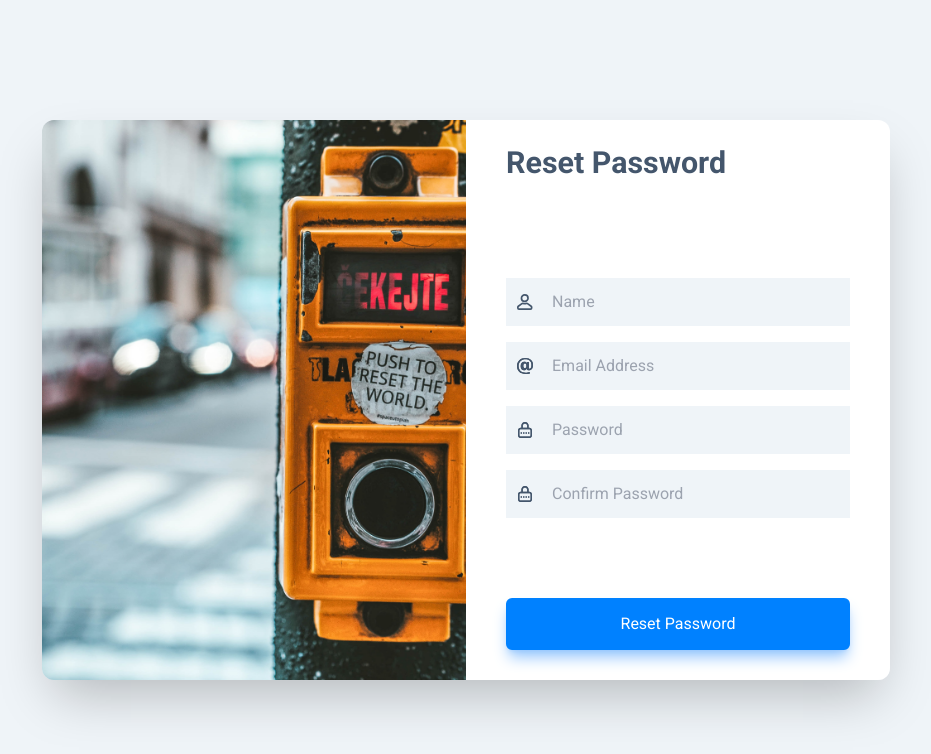
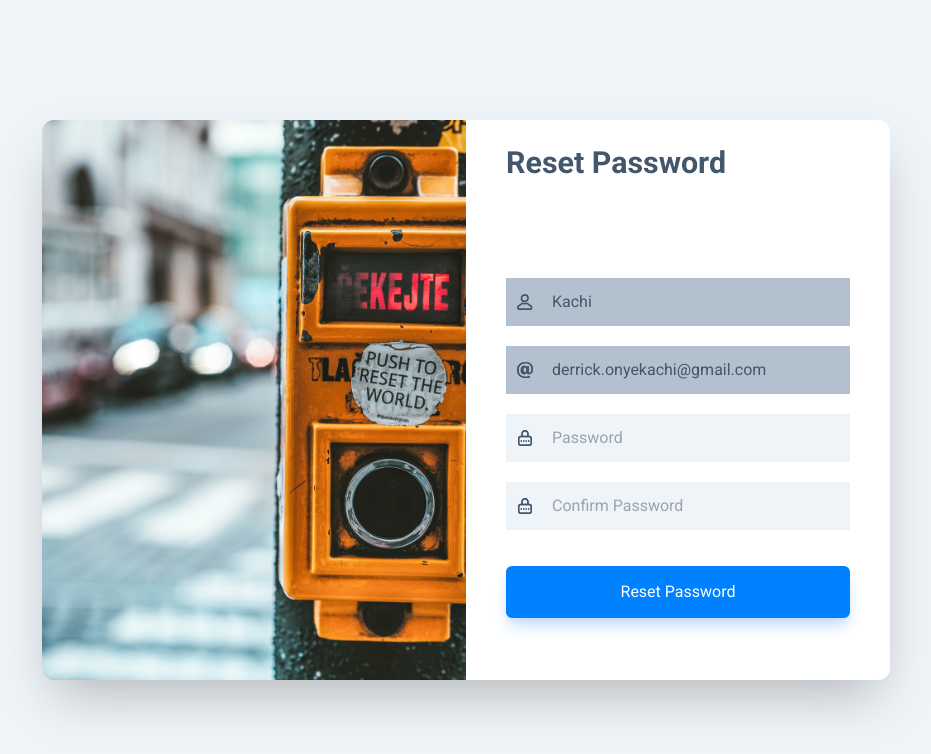
Before and after one commit to Kachielite/eshopper, a React (Create React App) app in the folder client/: page /reset_password in a window 1280 px wide. Shown: the top 754 px of the page, without its empty margins (174-1105 px from the left). Built offline with nearby package versions, Linux system fonts and the light colour scheme.

Commit message:
Added input validation to reset password page

```diff
--- a/client/src/pages/Login.js
+++ b/client/src/pages/Login.js
@@ -64,7 +64,7 @@ const Login = () => {
                   <div className="flex flex-col">
                     <div
                       className={`flex flex-row justify-start items-center p-2 bg-bg3 ${
-                        errors.email ? "border border-red" : ""
+                        touched.email && errors.email ? "border border-red" : ""
                       }`}>
                       <img src={userIcon} alt="user icon" className="mr-3" />
                       <input
@@ -84,7 +84,7 @@ const Login = () => {
                   <div className="flex flex-col">
                     <div
                       className={`flex flex-row justify-start items-center p-2 bg-bg3 ${
-                        errors.password ? "border border-red" : ""
+                        touched.password && errors.password ? "border border-red" : ""
                       }`}>
                       <img
                         src={passwordIcon}
--- a/client/src/pages/ResetPassword.js
+++ b/client/src/pages/ResetPassword.js
@@ -1,9 +1,30 @@
+import { Formik } from "formik";
+import * as Yup from "yup";
 import coverImage from "../assets/images/reset.jpeg";
 import userIcon from "../assets/icons/User.svg";
 import emailIcon from "../assets/icons/Email.svg";
 import passwordIcon from "../assets/icons/Password.svg";
 
 const ResetPassword = () => {
+  const handleSubmit = (values) => {
+    console.log(values);
+  };
+
+  const validationSchema = Yup.object().shape({
+    name: Yup.string().required("Name is required"),
+    email: Yup.string()
+      .email("Please enter a valid email")
+      .required("Email is required"),
+    password: Yup.string()
+      .matches(
+        /^(?=.*[A-Za-z])(?=.*\d)(?=.*[@$!%*#?&])[A-Za-z\d@$!%*#?&]{8,}$/,
+        "Password must contain 8 Characters containing at least 1 uppercase, 1 Lowercase, 1 Number and 1 special case character"
+      )
+      .required("Password is required"),
+    confirmPassword: Yup.string()
+      .oneOf([Yup.ref("password"), null], "Password must match")
+      .required("Password is required"),
+  });
   return (
     // Global Container
     <div className="bg-bg3 min-h-screen  flex flex-row justify-center items-center text-left">
@@ -11,58 +32,142 @@ const ResetPassword = () => {
       <div className="flex flex-row shadow-2xl justify-center  md:p-0 rounded-xl overflow-hidden mx-6 md:max-w-4xl  md:w-[53rem] md:h-[35rem] md:mx-0">
         {/* Image Container */}
         <div className="hidden md:block md:w-[50%]">
-          <img src={coverImage} alt="" className="h-[100%] w-[100%] object-cover" />
+          <img
+            src={coverImage}
+            alt=""
+            className="h-[100%] w-[100%] object-cover"
+          />
         </div>
         {/* Input Container */}
-        <div className=" bg-white px-8 w-screen  py-8 rounded-2xl md:rounded-none md:w-[50%] md:px-10 md:py-2">
+        <Formik
+          initialValues={{
+            name: "Kachi",
+            email: "derrick.onyekachi@gmail.com",
+            password: "",
+            confirmPassword: "",
+          }}
+          onSubmit={(values, errors) => {
+            handleSubmit(values, errors);
+          }}
+          validationSchema={validationSchema}>
+          {({
+            values,
+            errors,
+            handleChange,
+            handleBlur,
+            handleSubmit,
+            touched,
+          }) => {
+            return (
+              <form
+                onSubmit={handleSubmit}
+                className=" bg-white px-8 w-screen  py-8 rounded-2xl md:rounded-none md:w-[50%] md:px-10 md:py-2">
                 <h1 className="text-text1 py-3 font-bold font-sans text-[1.9rem] text-left mb-[1.5rem] md:mb-20">
                   Reset Password
                 </h1>
                 {/* Form Container */}
                 <div className="w-full flex flex-col justify-center space-y-4">
-            <div className="flex flex-row justify-start items-center p-2 bg-bg3">
+                  <div>
+                    <div className="flex flex-row justify-start items-center p-2 bg-bg4">
                       <img src={userIcon} alt="" srcset="" className="mr-3" />
                       <input
                         type="text"
                         name="name"
                         placeholder="Name"
                         readOnly
-                className="w-full p-1 bg-bg3 font-sans text-text1 outline-none "
+                        className="w-full p-1 bg-bg4 font-sans text-text1 outline-none"
+                        value={values.name}
+                        onChange={handleChange("name")}
+                        onBlur={handleBlur("name")}
                       />
                     </div>
-            <div className="flex flex-row justify-start items-center p-2 bg-bg3">
+                    <p className="error">{touched.name && errors.name}</p>
+                  </div>
+                  <div>
+                    <div className="flex flex-row justify-start items-center p-2 bg-bg4">
                       <img src={emailIcon} alt="" srcset="" className="mr-3" />
                       <input
                         type="text"
                         name="email"
                         readOnly
                         placeholder="Email Address"
-                className="w-full p-1 bg-bg3 font-sans text-text1 outline-none "
+                        className="w-full p-1 bg-bg4 font-sans text-text1 outline-none "
+                        value={values.email}
+                        onChange={handleChange("email")}
+                        onBlur={handleBlur("email")}
                       />
                     </div>
-            <div className="flex flex-row justify-start items-center p-2 bg-bg3 ">
-              <img src={passwordIcon} alt="" srcset="" className="mr-3" />
+                    <p className="error">{touched.email && errors.email}</p>
+                  </div>
+                  <div>
+                    <div
+                      className={`flex flex-row justify-start items-center p-2 bg-bg3 ${
+                        touched.password && errors.password
+                          ? "border border-red"
+                          : ""
+                      }`}>
+                      <img
+                        src={passwordIcon}
+                        alt=""
+                        srcset=""
+                        className="mr-3"
+                      />
                       <input
                         type="password"
                         name="Password"
                         placeholder="Password"
                         className="w-full p-1 bg-bg3 font-sans text-text1 outline-none"
+                        value={values.password}
+                        onChange={handleChange("password")}
+                        onBlur={handleBlur("password")}
                       />
                     </div>
-            <div className="flex flex-row justify-start items-center p-2 bg-bg3 ">
-              <img src={passwordIcon} alt="" srcset="" className="mr-3" />
+                    <p className="error">
+                      {touched.password && errors.password}
+                    </p>
+                  </div>
+                  <div>
+                    <div
+                      className={`flex flex-row justify-start items-center p-2 bg-bg3 ${
+                        touched.confirmPassword && errors.confirmPassword
+                          ? "border border-red"
+                          : ""
+                      }`}>
+                      <img
+                        src={passwordIcon}
+                        alt=""
+                        srcset=""
+                        className="mr-3"
+                      />
                       <input
                         type="password"
                         name="confirmPassword"
                         placeholder="Confirm Password"
                         className="w-full p-1 bg-bg3 font-sans text-text1 outline-none"
+                        value={values.confirmPassword}
+                        onChange={handleChange("confirmPassword")}
+                        onBlur={handleBlur("confirmPassword")}
                       />
                     </div>
+                    <p className="error">
+                      {touched.confirmPassword && errors.confirmPassword}
+                    </p>
                   </div>
-          <button className="bg-blue1 text-white text-md mt-10 w-full p-3 rounded-md shadow-lg border-2 border-blue1 md:mt-20 shadow-blue-300  hover:bg-white hover:text-blue1 hover:border-2 hover:border-blue1 hover:shadow-none duration-100 ">
+                </div>
+                <button
+                  type="submit"
+                  disabled={errors.password || errors.confirmPassword ? true : false}
+                  className={
+                    errors.password || errors.confirmPassword
+                      ? `bg-blue-300 rounded-md text-white text-md mt-24 w-full p-3 md:mt-8`
+                      : `bg-blue1 text-white text-md mt-24 w-full p-3 rounded-md shadow-lg  shadow-blue-200 hover:shadow-none border-2 border-blue1 hover:bg-white hover:text-blue1 hover:border-2 hover:border-blue1  duration-100 md:mt-8 `
+                  }>
                   Reset Password
                 </button>
-        </div>
+              </form>
+            );
+          }}
+        </Formik>
       </div>
     </div>
   );
--- a/client/src/pages/Sign-up.js
+++ b/client/src/pages/Sign-up.js
@@ -22,7 +22,7 @@ const SignUp = () => {
       .required("Password is required")
       .matches(
         /^(?=.*[A-Za-z])(?=.*\d)(?=.*[@$!%*#?&])[A-Za-z\d@$!%*#?&]{8,}$/,
-        "Password must contain 8 Characters, 1 uppercase, 1 Lowercase, 1 Number and 1 special case character"
+        "Password must contain 8 Characters containing at least 1 uppercase, 1 Lowercase, 1 Number and 1 special case character"
       ),
     confirmPassword: Yup.string()
       .oneOf([Yup.ref("password"), null], "Passwords must match")
```
Lines whose indentation alone changed are shown as unchanged.
